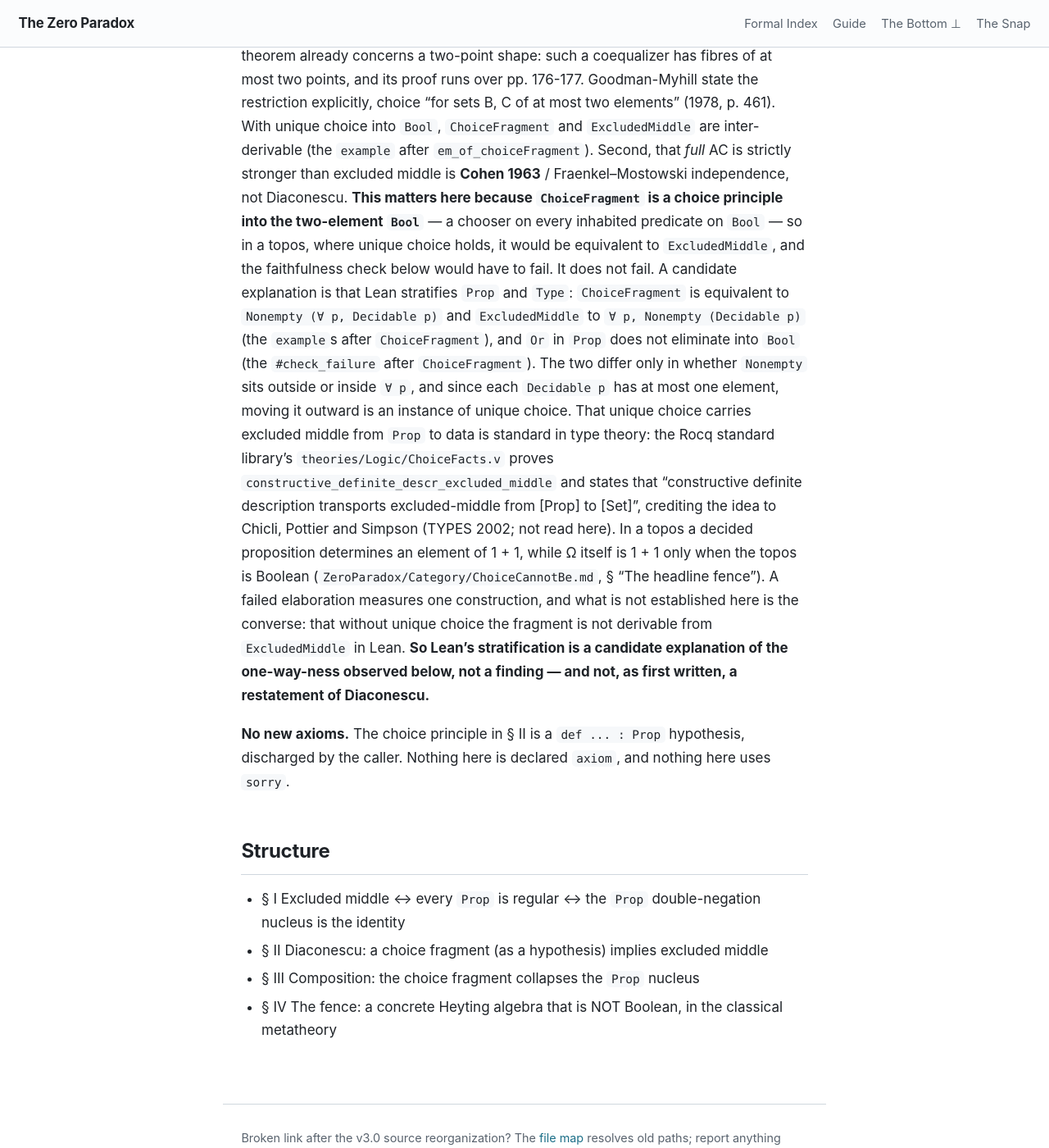
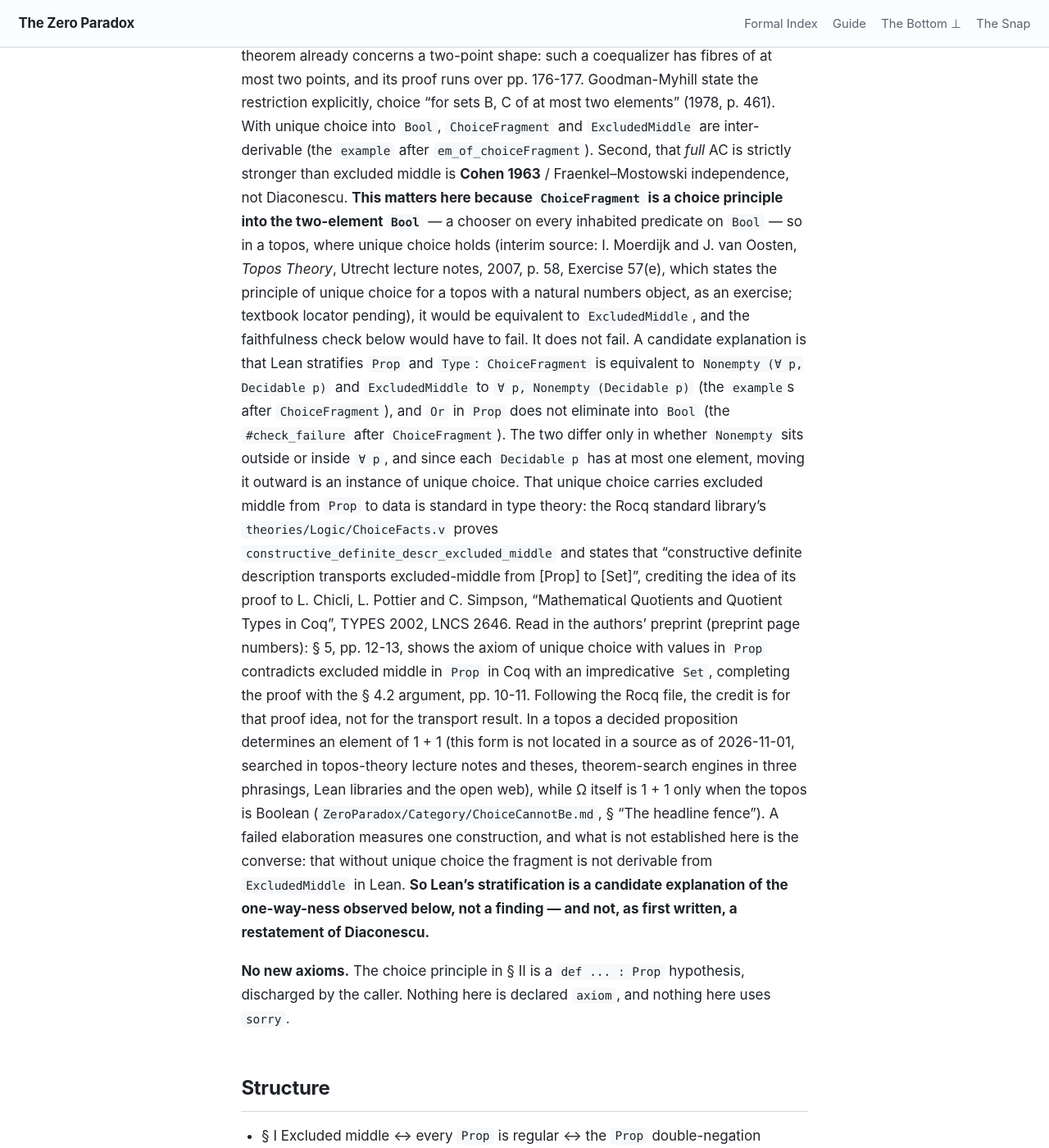
Before and after one commit to timbrigham/ZeroParadox, a Jekyll site: the page built from ZeroParadox/Category/ExcludedMiddleBridge.md, in a window 1280 px wide and 1400 px high, scrolled down 2218 px. Shown: the whole window at 82% size. Built offline with Jekyll 4.4.1, drawn with Linux system fonts in a browser that asks for light colours; our own code applies the rules of GitHub Pages for plain Markdown files.

Commit message:
Citation lane: locators for LH1 sources, AMM credit, seam-schema wording
- DieCannotBe: transitive-reduction comment now cites Bang-Jensen & Gutin,
  Digraphs, 4.3 (p. 177 redundant arc, p. 178 Thm 4.3.2) and derives the
  only-path criterion from them; Aho-Garey-Ullman kept as not retrieved.
- DieCannotBe / RootCutDegeneracy: seam_role_unique_iff_wellFounded credited
  as AMM 2020 Def 4.3 (p. 15) restated; selfApp_seam_role_unique gloss scoped
  to its type, the point named via selfApp_fp_set_eq_singleton_bot.
- ExcludedMiddleBridge (.lean, .md): Chicli-Pottier-Simpson read in the
  preprint, 5 pp. 12-13 with 4.2 pp. 10-11; credit stays the proof idea.
- Unique choice in a topos: interim citation Moerdijk & van Oosten, Topos
  Theory (2007) p. 58 Ex. 57(e); the 1 + 1 form marked not located as of
  2026-11-01.
- SeamSchema: lattice-side carrier collapse is a definition, not forced
  (SEAM3R3-1).

Co-Authored-By: Claude Opus 5.5 <noreply@anthropic.com>
Claude-Session: https://claude.ai/code/session_01Qj4hZEe22hsY1FqfbKnnU2

```diff
--- a/ZeroParadox/Category/ExcludedMiddleBridge.md
+++ b/ZeroParadox/Category/ExcludedMiddleBridge.md
@@ -69,8 +69,10 @@ and `ExcludedMiddle` are inter-derivable (the `example` after `em_of_choiceFragm
 Second, that *full* AC is strictly stronger than excluded middle is **Cohen 1963** / Fraenkel–Mostowski
 independence, not Diaconescu.
 **This matters here because `ChoiceFragment` is a choice principle into the two-element `Bool`** — a
-chooser on every inhabited predicate on `Bool` — so in a topos, where unique choice holds, it would be
-equivalent to `ExcludedMiddle`, and the
+chooser on every inhabited predicate on `Bool` — so in a topos, where unique choice holds (interim
+source: I. Moerdijk and J. van Oosten, *Topos Theory*, Utrecht lecture notes, 2007, p. 58, Exercise
+57(e), which states the principle of unique choice for a topos with a natural numbers object, as an
+exercise; textbook locator pending), it would be equivalent to `ExcludedMiddle`, and the
 faithfulness check below would have to fail. It does not fail. A candidate explanation is that Lean
 stratifies `Prop` and `Type`: `ChoiceFragment` is equivalent to `Nonempty (∀ p, Decidable p)` and
 `ExcludedMiddle` to `∀ p, Nonempty (Decidable p)` (the `example`s after `ChoiceFragment`), and `Or` in
@@ -80,8 +82,14 @@ element, moving it outward is an instance of unique choice. That unique choice c
 from `Prop` to data is standard in type theory: the Rocq standard library's
 `theories/Logic/ChoiceFacts.v` proves `constructive_definite_descr_excluded_middle` and states that
 "constructive definite description transports excluded-middle from [Prop] to [Set]", crediting the
-idea to Chicli, Pottier and Simpson (TYPES 2002; not read here). In a topos a decided proposition
-determines an element of 1 + 1, while Ω itself is 1 + 1 only when the topos is Boolean
+idea of its proof to L. Chicli, L. Pottier and C. Simpson, "Mathematical Quotients and Quotient Types
+in Coq", TYPES 2002, LNCS 2646. Read in the authors' preprint (preprint page numbers): § 5, pp. 12-13,
+shows the axiom of unique choice with values in `Prop` contradicts excluded middle in `Prop` in Coq
+with an impredicative `Set`, completing the proof with the § 4.2 argument, pp. 10-11. Following the
+Rocq file, the credit is for that proof idea, not for the transport result. In a topos a decided
+proposition determines an element of 1 + 1 (this form is not located in a source as of 2026-11-01,
+searched in topos-theory lecture notes and theses, theorem-search engines in three phrasings, Lean
+libraries and the open web), while Ω itself is 1 + 1 only when the topos is Boolean
 (`ZeroParadox/Category/ChoiceCannotBe.md`, § "The headline fence"). A failed elaboration measures one
 construction, and what is not established here is the converse: that without unique choice the
 fragment is not derivable from `ExcludedMiddle` in Lean. **So Lean's stratification is a candidate
```
Also changed, not shown: ZeroParadox/Category/ChoiceCannotBe.md (+5 -3 lines), 4 other files.
